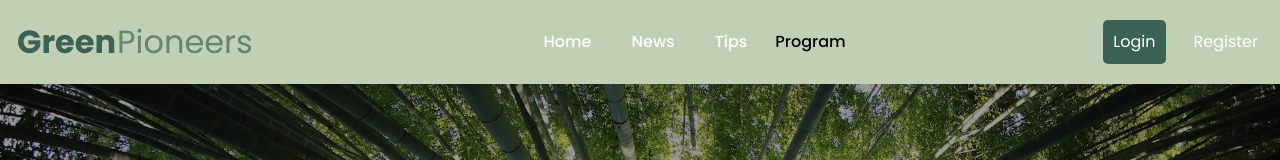
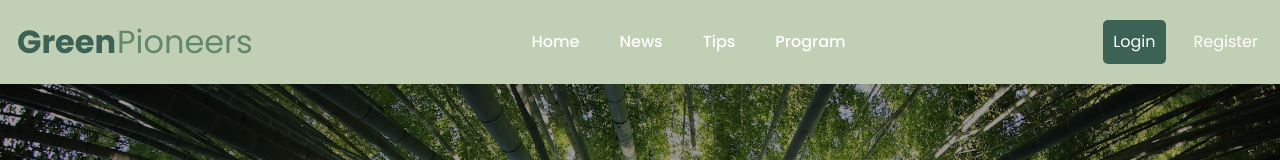
Before and after one commit to FE-26-BE-8/GreenPioneers-FE, a React (Vite) app: page / in a window 1280 px wide. Shown: the top 160 px of the page. Built offline with nearby package versions, Linux system fonts and the light colour scheme.

Commit message:
Menambahkkan navigasi ke program

```diff
--- a/src/components/nav/NavigationBar.jsx
+++ b/src/components/nav/NavigationBar.jsx
@@ -4,6 +4,7 @@ import Nav from "react-bootstrap/Nav";
 import Navbar from "react-bootstrap/Navbar";
 import { Link, useNavigate } from "react-router-dom";
 import "./Navbar.css";
+
 function NavigationBar() {
   const navigate = useNavigate();
   function handleButton(url) {
@@ -39,9 +40,9 @@ function NavigationBar() {
               <Link to="/list-tips" className="m-auto nav-list active">
                 Tips
               </Link>
-              <Nav.Link href="#action1" className="m-auto nav-list active">
+              <Link to="/list-programs" className="m-auto nav-list active">
                 Program
-              </Nav.Link>
+              </Link>
             </Nav>
             <div className="d-flex gap-2 btn-nav">
               <Button
```
